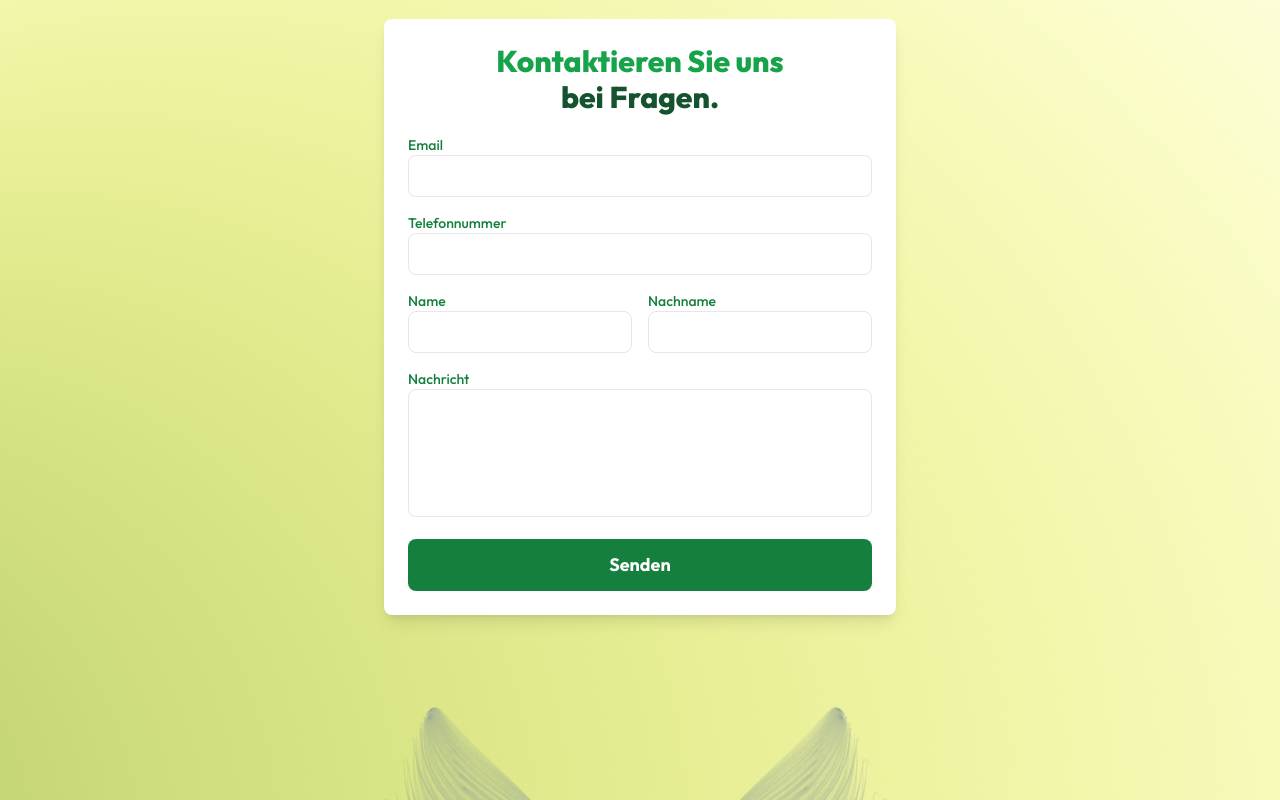
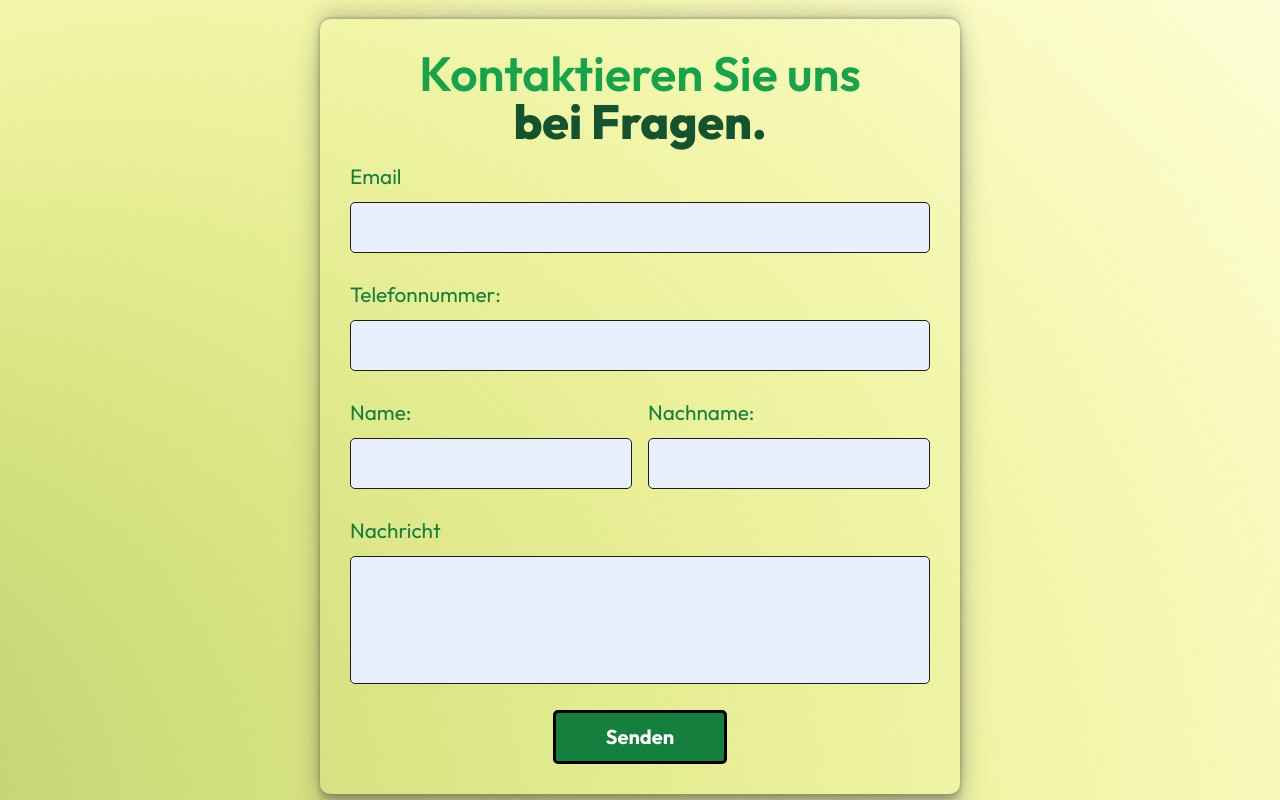
Before and after one commit to Loginofff/Beauty-book-3.0, a Next.js app: page /contact in a window 1280 px wide. Shown: the part 560-1360 px from the top of the page. Built offline with nearby package versions, Linux system fonts and the light colour scheme.

Commit message:
fix: img-masterProf

```diff
--- a/app/(route)/contact/page.tsx
+++ b/app/(route)/contact/page.tsx
@@ -12,7 +12,13 @@ export default function Contact() {
 
   const handleSubmit = async (event) => {
     event.preventDefault();
-    const data = { email, phone, firstName, lastName, message };
+    const data = {
+      email,
+      phone,
+      firstName,
+      lastName,
+      message,
+    };
 
     console.log("Отправляемые данные:", data);
 
@@ -56,21 +62,17 @@ export default function Contact() {
   return (
     <div className="mt-7 px-4 sm:px-0">
       <form
-        className="max-w-lg mx-auto bg-white p-6 rounded-lg shadow-lg"
+        className="container max-w-lg mx-auto bg-white p-6 rounded-lg shadow-lg space-y-3 sm:space-y-4"
         onSubmit={handleSubmit}
+        style={{ backgroundColor: "transparent" }}
       >
-        <h1 className="text-green-600 text-xl font-extrabold sm:text-3xl text-center">
+        <h1 className="text-green-600 text-xl font-extrabold sm:text-5xl text-center">
           Kontaktieren Sie uns
-          <strong className="block font-extrabold text-green-900">
-            bei Fragen.
-          </strong>
+          <strong className="block font-extrabold text-green-900"> bei Fragen. </strong>
         </h1>
 
-        <div className="mt-5 space-y-4">
-          <div className="text-green-700">
-            <label htmlFor="frm-email" className="block text-sm font-medium">
-              Email
-            </label>
+        <div className="email block text-green-700">
+          <label htmlFor="frm-email">Email</label>
           <input
             id="frm-email"
             type="email"
@@ -83,10 +85,8 @@ export default function Contact() {
           />
         </div>
 
-          <div className="text-green-700">
-            <label htmlFor="frm-phone" className="block text-sm font-medium">
-              Telefonnummer
-            </label>
+        <div className="block phone text-green-700">
+          <label htmlFor="frm-phone">Telefonnummer:</label>
           <input
             id="frm-phone"
             type="text"
@@ -99,11 +99,9 @@ export default function Contact() {
           />
         </div>
 
-          <div className="flex flex-col sm:flex-row gap-4">
-            <div className="text-green-700 w-full">
-              <label htmlFor="frm-first" className="block text-sm font-medium">
-                Name
-              </label>
+        <div className="name grid sm:grid-cols-2 gap-4">
+          <div className="text-green-700">
+            <label htmlFor="frm-first">Name:</label>
             <input
               id="frm-first"
               type="text"
@@ -115,11 +113,8 @@ export default function Contact() {
               className="w-full p-2 border rounded-lg focus:outline-none focus:ring-2 focus:ring-green-500"
             />
           </div>
-
-            <div className="text-green-700 w-full">
-              <label htmlFor="frm-last" className="block text-sm font-medium">
-                Nachname
-              </label>
+          <div className="text-green-700">
+            <label htmlFor="frm-last">Nachname:</label>
             <input
               id="frm-last"
               type="text"
@@ -133,20 +128,18 @@ export default function Contact() {
           </div>
         </div>
 
-          <div className="text-green-700">
-            <label htmlFor="frm-message" className="block text-sm font-medium">
-              Nachricht
-            </label>
+        <div className="message block text-green-700">
+          <label htmlFor="frm-message">Nachricht</label>
           <textarea
             id="frm-message"
             name="message"
-              required
             value={message}
             onChange={(e) => setMessage(e.target.value)}
             className="w-full p-2 border rounded-lg focus:outline-none focus:ring-2 focus:ring-green-500 h-32"
           />
         </div>
 
+        <div className="button block white">
           <button
             type="submit"
             className="w-full bg-green-700 text-white font-bold py-3 px-4 rounded-lg cursor-pointer hover:bg-green-800 transition text-lg"
```
Lines whose indentation alone changed are shown as unchanged.
